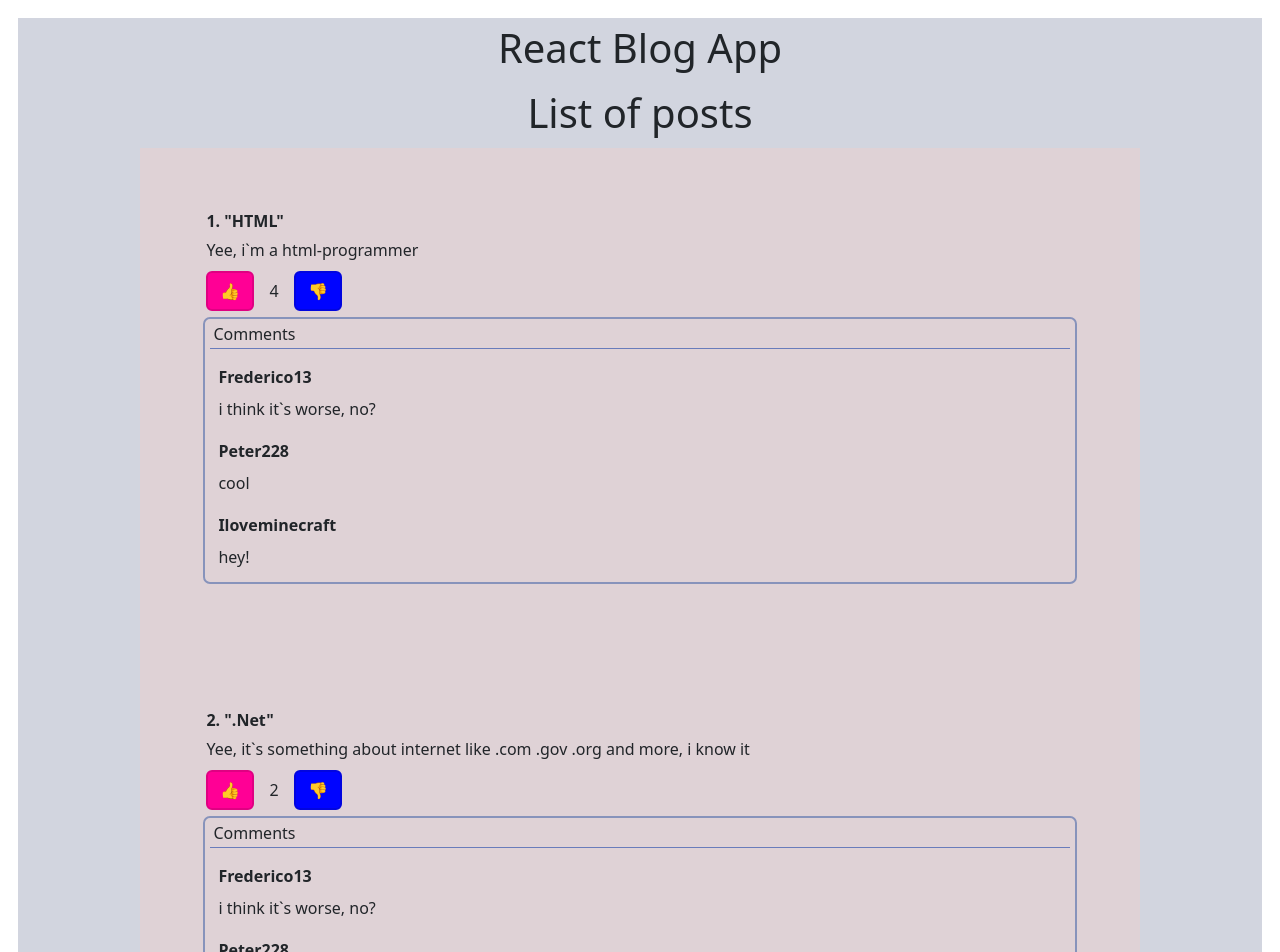
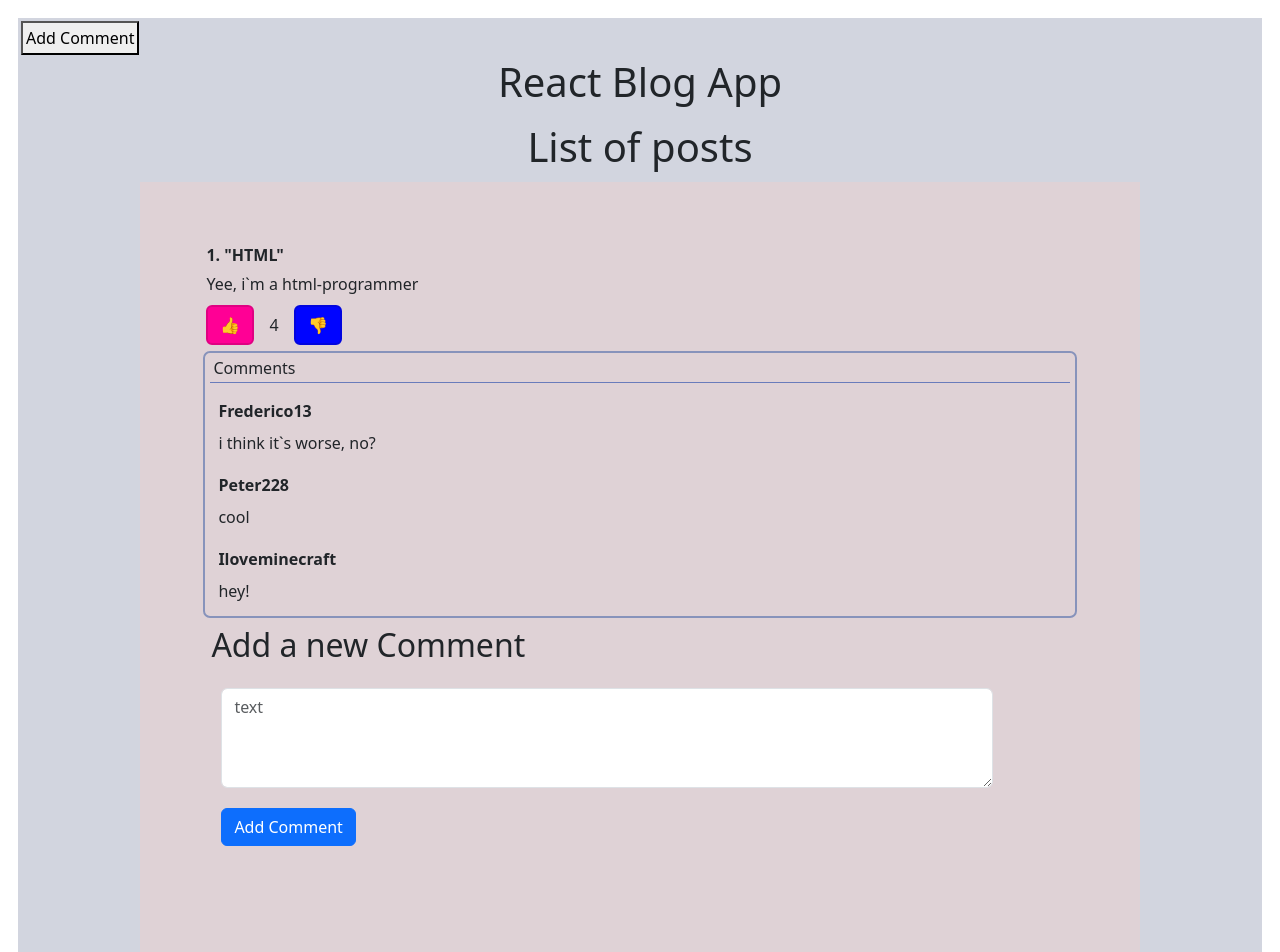
Before and after one commit to olehone/react, a React (Create React App) app in the folder hello/: page / in a window 1280 px wide. Shown: the top 952 px of the page. Built offline with nearby package versions, Linux system fonts and the light colour scheme.

Commit message:
adding comments dnt worl

```diff
--- a/hello/src/App.js
+++ b/hello/src/App.js
@@ -4,16 +4,21 @@ import Likes from "./Components/Likes";
 import "./Styles/App.css";
 import NewPostForm from "./Components/NewPostForm";
 import PostList from "./Components/PostList";
+function rand(min, max) {
+  return Math.floor(Math.random() * (max - min + 1)) + min;
+}
 function App() {
   const [posts, setPosts] = useState([
     {
       id: 1,
       title: "HTML",
       description: "Yee, i`m a html-programmer",
-      comments: [{ id: 1, username: "Frederico13", text: "i think it`s worse, no?" },
-      { id: 2, username: "Peter228", text: "cool" },
-      { id: 3, username: "Iloveminecraft", text: "hey!" },],
-      countOfLikes:4,
+      comments: [
+        { id: 1, username: "Frederico13", text: "i think it`s worse, no?" },
+        { id: 2, username: "Peter228", text: "cool" },
+        { id: 3, username: "Iloveminecraft", text: "hey!" },
+      ],
+      countOfLikes: 4,
     },
     {
       id: 2,
@@ -25,25 +30,42 @@ function App() {
         { id: 2, username: "Peter228", text: "cool" },
         { id: 3, username: "Iloveminecraft", text: "hey!" },
       ],
-      countOfLikes:2,
+      countOfLikes: 2,
     },
     {
-      id:3,
+      id: 3,
       title: "test",
       description: "test description",
-      comments:[],
-      countOfLikes:1,
+      comments: [],
+      countOfLikes: 1,
     },
   ]);
 
+  const addComment = (postId, newComment) => {
+    const updatedPost = posts.map((post) => {
+      if (post.id === postId) {
+        return {
+          ...post,
+          comments: [...post.comments, newComment],
+        };
+      }
+      return post;
+    });
+    console.log(12);
+    console.log(updatedPost);
+    console.log(newComment);
+    setPosts(updatedPost);
+  };
   const addPost = (newPost) => {
     setPosts([...posts, newPost]);
   };
 
   return (
     <div className="App">
+      <button onClick={addComment}>Add Comment</button>
+
       <h1 style={{ textAlign: "center" }}>React Blog App</h1>
-      <PostList posts={posts} />
+      <PostList posts={posts} onAddComment={addComment} />
       <NewPostForm onAddPost={addPost} length={posts.length} />
     </div>
   );
--- /dev/null
+++ b/hello/src/Components/NewCommentForm.jsx
@@ -0,0 +1,43 @@
+import React from "react";
+import { useState } from "react";
+import addComment from "../App";
+function NewCommentForm( length, postId ) {
+  const [text, setText] = useState("");
+ console.log(11111);
+  const handleSubmit = (e) => {
+    console.log(1111113);
+    e.preventDefault();
+    const newComment = {
+      id: length + 1,
+      username: "pedro",
+      text: text,
+    };
+    console.log(111211);
+    console.log(newComment);
+    addComment(postId,newComment);
+    console.log(11221111);
+
+    setText("");
+  };
+  return (
+    <div className="form-group">
+      <h2>Add a new Comment</h2>
+      <form onSubmit={handleSubmit}>
+        <textarea
+          className="form-control"
+          placeholder="text"
+          value={text}
+          onChange={(e) => setText(e.target.value)}
+        />
+        <button
+          style={{ margin: 10 }}
+          className="btn btn-primary"
+          type="submit"
+        >
+          Add Comment
+        </button>
+      </form>
+    </div>
+  );
+}
+export default NewCommentForm;
--- a/hello/src/Components/NewPostForm.jsx
+++ b/hello/src/Components/NewPostForm.jsx
@@ -7,10 +7,11 @@ function NewPostForm({ onAddPost, length }) {
   const handleSubmit = (e) => {
     e.preventDefault();
     const newPost = {
-      id: length + 1, // Generate a unique ID, you can use a library like uuid
+      id: length + 1,
       title: title,
       description: description,
-      comments: [] // You can start with an empty array of comments
+      comments: [],
+      countOfLikes:0,
     };
     onAddPost(newPost);
     setTitle("");
--- a/hello/src/Components/Post.jsx
+++ b/hello/src/Components/Post.jsx
@@ -1,17 +1,23 @@
 import React, { useState } from "react";
 import Likes from "./Likes";
 import Comments from "./Comments";
+import NewCommentForm from "./NewCommentForm";
 
-function Post({ post }) {
+function Post({ post }, addComment) {
+  const comments =post.comments;
+  console.log("lfsdjfs")
+  console.log(comments);
   console.log(post);
+
   return (
     <div className="Post">
       <strong>
         {post.id}. "{post.title}"
       </strong>
       <div>{post.description}</div>
-      <Likes countOfLikes = {post.countOfLikes} />
+      <Likes countOfLikes={post.countOfLikes} />
       <Comments comments={post.comments} />
+      <NewCommentForm addComment = {(newComment) => addComment(post.id, newComment)} length={post.comments.length} postId = {post.id} />
     </div>
   );
 }
--- a/hello/src/Components/PostList.jsx
+++ b/hello/src/Components/PostList.jsx
@@ -1,10 +1,12 @@
 import React, { useState } from "react";
 import Post from "./Post";
-function PostList({ posts }) {
+
+function PostList({ posts, onAddComment}) {
+
   return (
     <div className="PostList">
       <h1 style={{ textAlign: "center" }}>List of posts</h1>
-      {posts.map((post)=> <Post post = {post} key = {post.id}/>)}
+      {posts.map((post)=> <Post post = {post} key = {post.id} />)}
     </div>
   );
 }
```
